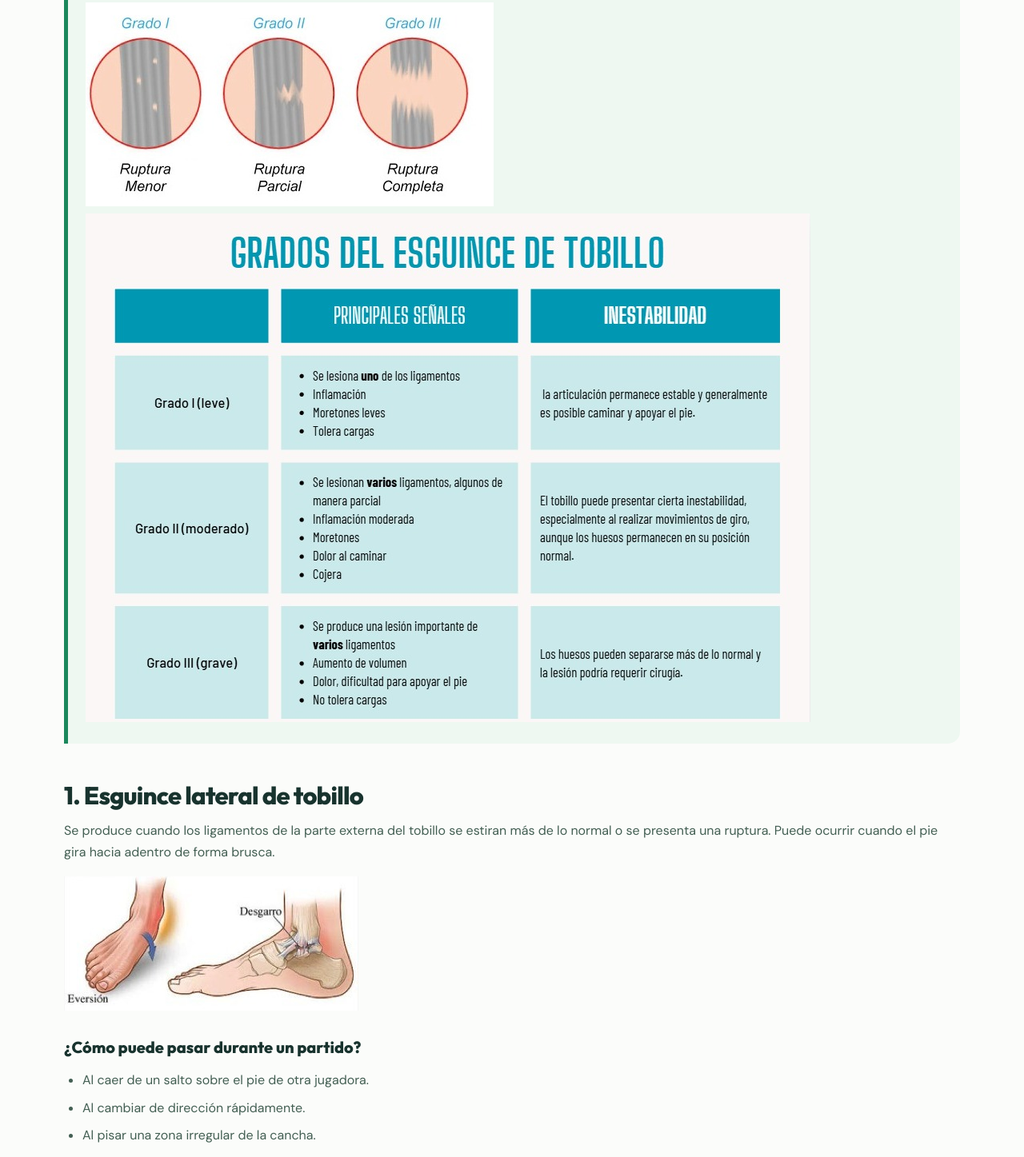
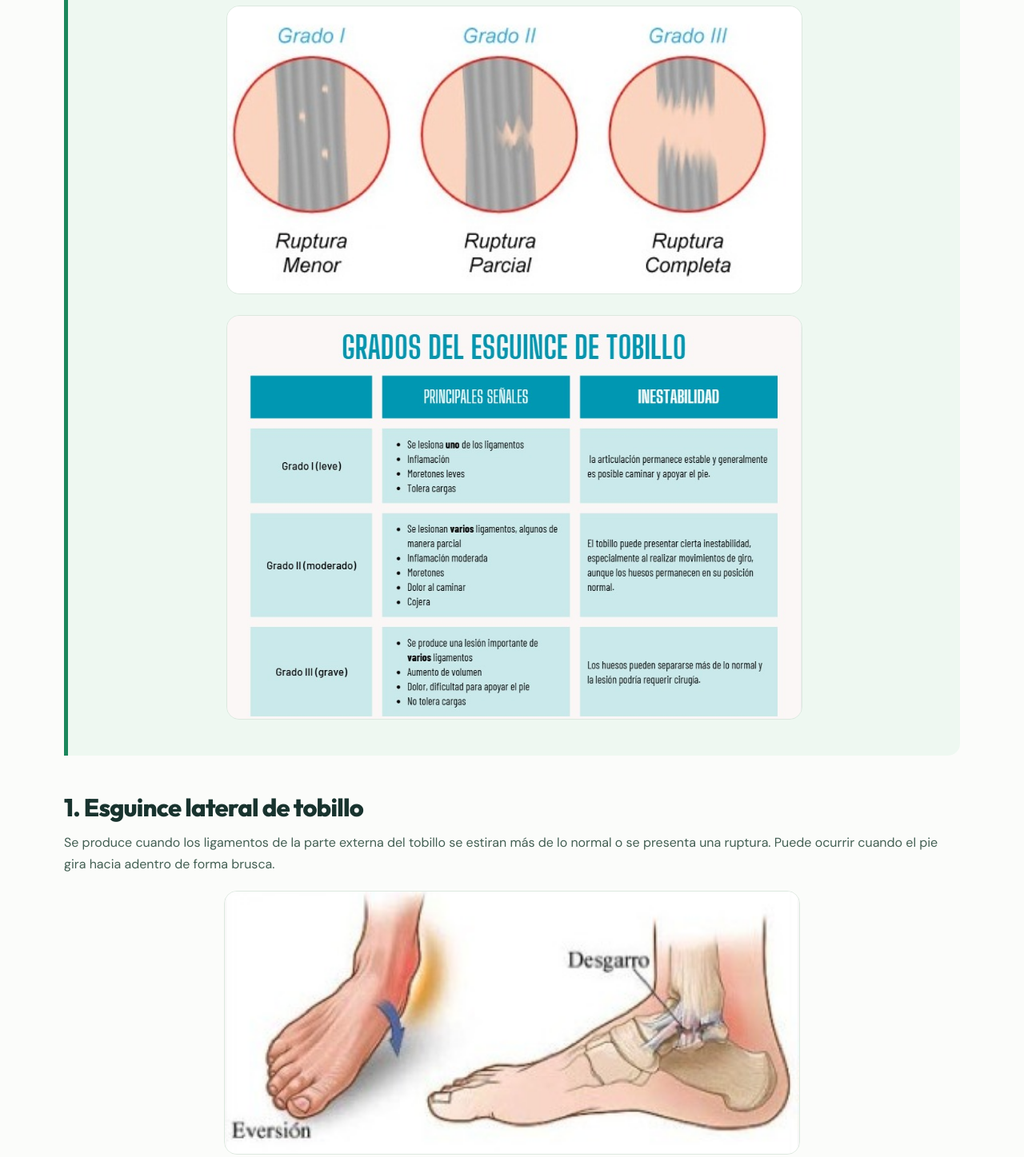
Before and after one commit to Foser22/intervenci-n-educativa-y-pr-ctica-dirigida-a-las-jugadoras-del-equipo-femenino, a plain HTML site: page lesiones.html in a window 1280 px wide. Shown: the part 2076-3523 px from the top of the page at 80% size. Drawn offline with Linux system fonts and the light colour scheme.

Commit message:
imágenes en lesiones sin ajustar

```diff
--- a/lesiones.html
+++ b/lesiones.html
@@ -74,8 +74,8 @@
                 <li><strong>Inflamación:</strong> Respuesta natural del cuerpo ante una lesión que puede provocar hinchazón, dolor y aumento de temperatura en la zona afectada.</li>
                 <li><strong>Hematoma:</strong> Moretón que aparece cuando pequeños vasos sanguíneos se rompen y la sangre se acumula debajo de la piel.</li>
               </ul>
-              <img src="grado.jpg" alt="" class="emoji" aria-hidden="true" />
-              <img src="tabla.jpg" alt="" class="emoji" aria-hidden="true" />
+              <img src="grado.jpg" alt="" class="metodo-img" aria-hidden="true" />
+              <img src="tabla.jpg" alt="" class="metodo-img" aria-hidden="true" />
 
             </div>
           </section>
@@ -85,7 +85,7 @@
               Se produce cuando los ligamentos de la parte externa del tobillo se estiran más de lo
               normal o se presenta una ruptura. Puede ocurrir cuando el pie gira hacia adentro de forma brusca.
             </p>
-            <img src="esguinceL.jpg" alt="" class="emoji" aria-hidden="true" />
+            <img src="esguinceL.jpg" alt="" class="metodo-img" aria-hidden="true" />
             <h3>¿Cómo puede pasar durante un partido?</h3>
             <ul>
               <li>Al caer de un salto sobre el pie de otra jugadora.</li>
@@ -122,7 +122,7 @@
 Ocurre cuando el tobillo sufre una torsión o rotación brusca. En el fútbol, puede presentarse al cambiar rápidamente de dirección, realizar giros con el pie apoyado o caer sobre el pie de otra jugadora.
 
 <p> </p>
- <img src="esguinceA.jpg" alt="" class="emoji" aria-hidden="true" />
+ <img src="esguinceA.jpg" alt="" class="metodo-img" aria-hidden="true" />
 <h3>Principales señales</h3>
 
 <ul>
@@ -150,7 +150,7 @@ ubicado dentro de la rodilla, se estira excesivamente o se rompe de manera parci
 Su función es mantener la estabilidad de la articulación y controlar los movimientos de la tibia respecto al fémur.
 
             </p>
-            <img src="esguinceC.jpg" alt="" class="emoji" aria-hidden="true" />
+            <img src="esguinceC.jpg" alt="" class="metodo-img" aria-hidden="true" />
             <P>Esta lesión es frecuente en deportes como el fútbol y presenta un mayor riesgo en las mujeres.
 ¿Cómo se produce?
 Puede ocurrir cuando la rodilla recibe una fuerza excesiva, especialmente al realizar movimientos bruscos durante el juego. Entre las causas más comunes se encuentran:</P>
```
